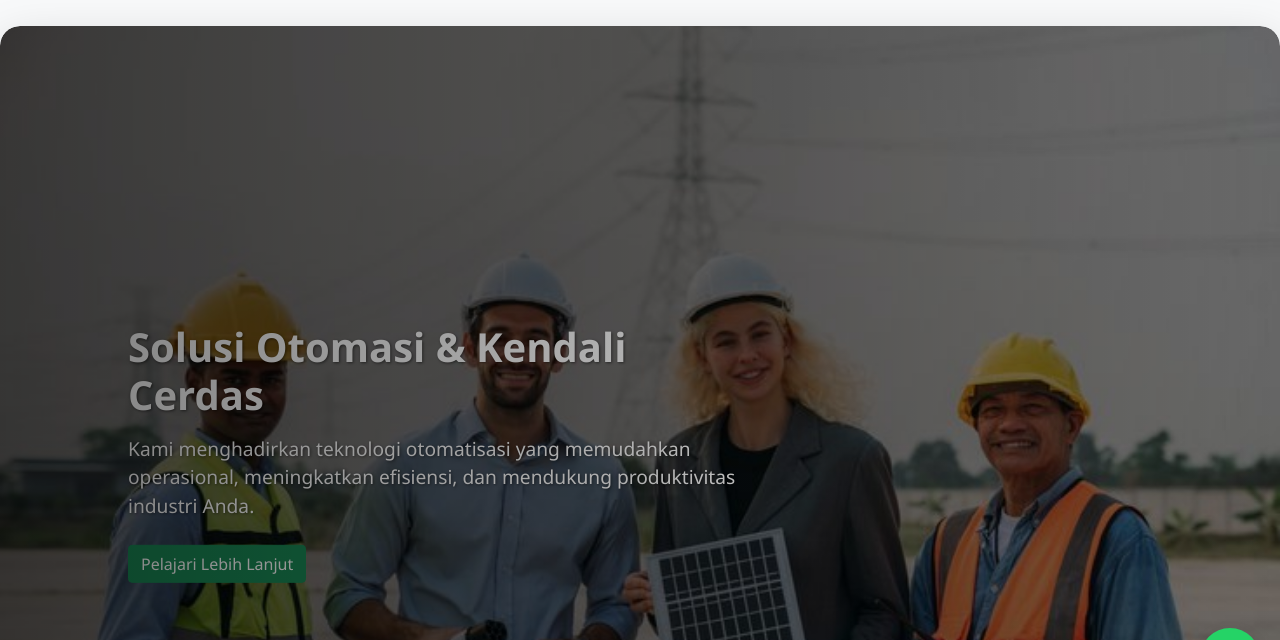
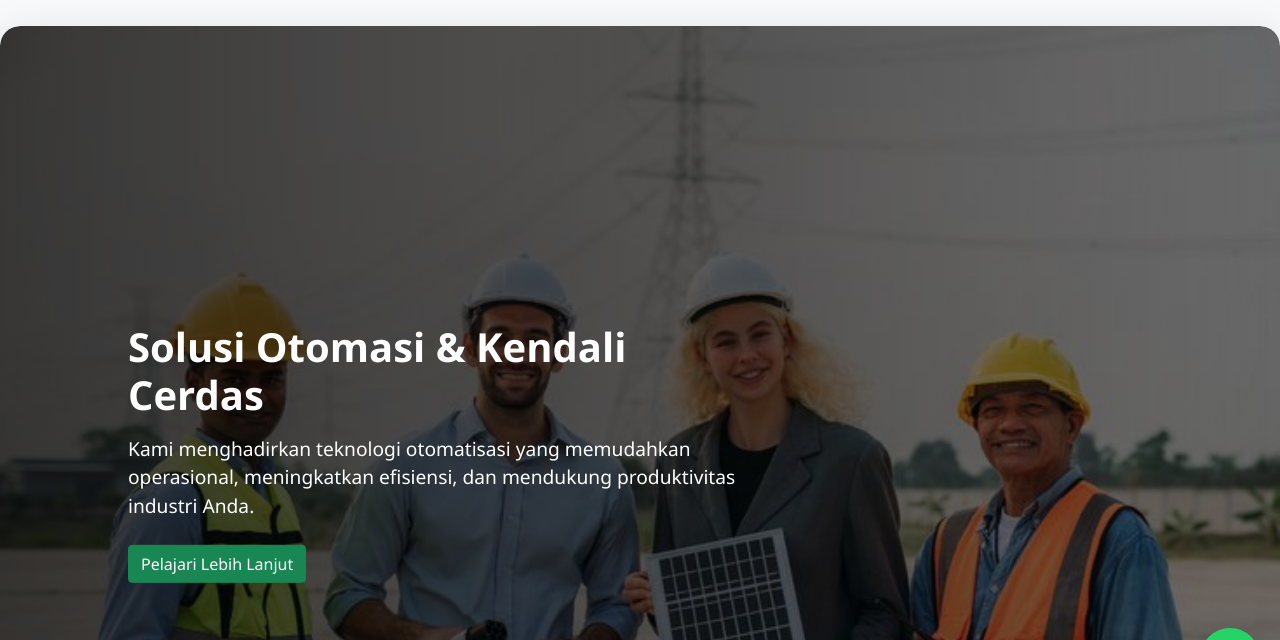
Before and after one commit to Klein-Turtles/Web-Prototype, a plain HTML site: page index.html in a window 1280 px wide. Shown: the part 92-732 px from the top of the page. Drawn offline with nearby package versions, Linux system fonts and the light colour scheme; some packages are replaced by stand-ins of ours.

Commit message:
Update style.css

```diff
--- a/assets/css/style.css
+++ b/assets/css/style.css
@@ -228,7 +228,11 @@ body {
     transform: translateY(-50%);
     max-width: 50%;
     color: white;
-    text-shadow: 1px 1px 3px rgba(0,0,0,0.5);
+    z-index: 10; /* Biar di atas gambar */
+}
+
+.carousel-item img {
+  pointer-events: none; /* Biar gambar nggak blok interaksi */
 }
 
 .custom-caption h2 {
```
